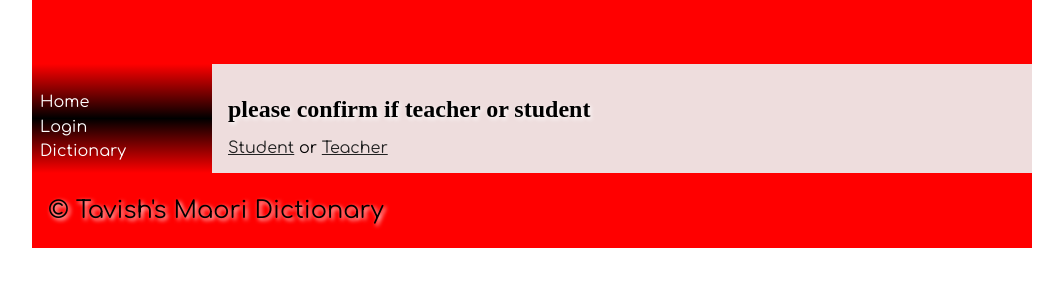
After one commit to tavishpuri16/Maori-Dictionary, a Flask app: page /teacher in a window 1280 px wide. The commit adds this page. Shown: the top 300 px of the page, without its empty margins (108-1171 px from the left). Run offline with Flask 2, Linux system fonts and the light colour scheme; data comes from the database, SQL or seed files in the repository; both versions use the stored data as it was after the commit; some web fonts are replaced.

Commit message:
added teacher or student verification

```diff
--- a/app.py
+++ b/app.py
@@ -15,7 +15,6 @@ app.secret_key = "secret_key"
 # inputs: database file
 # outputs: the connection to the db or none.
 def create_connection(db_file):
-    """ create a connection to the sqlite db"""
     try:
         connection = sqlite3.connect(db_file)
         return connection
@@ -27,7 +26,24 @@ def create_connection(db_file):
 
 @app.route('/')
 def render_homepage():
-    return render_template("home.html", logged_in=is_logged_in())
+    con = create_connection(DB_NAME)
+    query = "SELECT category, id FROM categories"
+    cur = con.cursor()
+    cur.execute(query)
+    categories_list = cur.fetchall()
+    con.close()
+    return render_template("home.html", logged_in=is_logged_in(), category=categories_list)
+
+@app.route('/teacher')
+def render_teacher():
+    con = create_connection(DB_NAME)
+    query = "SELECT category, id FROM categories"
+    cur = con.cursor()
+    cur.execute(query)
+    categories_list = cur.fetchall()
+    con.close()
+    return render_template("teacher.html", logged_in=is_logged_in(), category=categories_list)
+
 
 
 @app.route('/menu')
@@ -70,8 +86,8 @@ def render_login_page():
             userid = user_data[0][0]
             firstname = user_data[0][1]
             db_password = user_data[0][2]
-        except IndexError:
-            return redirect("/login?error=Email+invalid+or+password+incorrect")
+        except IndexError:2
+        return redirect("/login?error=Email+invalid+or+password+incorrect")
 
         if not bcrypt.check_password_hash(db_password, password):
             return redirect(request.referrer + "?error=Email+invalid+or+password+incorrect")
@@ -86,6 +102,12 @@ def render_login_page():
 
 @app.route('/signup', methods=['GET', 'POST'])
 def render_signup_page():
+    con = create_connection(DB_NAME)
+    query = "SELECT category, id FROM categories"
+    cur = con.cursor()
+    cur.execute(query)
+    categories_list = cur.fetchall()
+    con.close()
     if is_logged_in():
         return redirect('/')
 
@@ -130,6 +152,7 @@ def render_dictionary():
     con.close()
     return render_template("dictionary.html", words = words_list, logged_in = is_logged_in())
 
+
 @app.route('/categories')
 def render_categories():
     con = create_connection(DB_NAME)
--- a/templates/base.html
+++ b/templates/base.html
@@ -23,8 +23,15 @@
 			<ul>
                 <li><a href="\">Home</a></li>
 				<li><a href="\login">Login</a></li>
-				<li><a href="\categories">Categories</a></li>
 				<li><a href="\dictionary">Dictionary</a></li>
+				<div id="categories">
+					{% for categories in categories %}
+					<div class = "product-box">
+						<ul><a href = '/dictionary'>{{ categories[0] }}</a></ul>
+        		</div>
+
+        {% endfor %}
+</div>
 
 			</ul>
 		</nav>
--- a/templates/dictionary.html
+++ b/templates/dictionary.html
@@ -12,6 +12,7 @@
             <p> maori: {{ words[1] }}</p>
             <p> <strong> level: </strong> {{ words[2] }}</p>
             <p> <strong> added by: </strong> {{ words[3] }}</p>
+            <p> <strong> definition: </strong> {{ words[4] }}</p>
             <img src="static/images//{{words[5] }}.jpg">
         </div>
 
--- a/templates/login.html
+++ b/templates/login.html
@@ -17,7 +17,7 @@
     </div>
 
     <div class="button-group">
-        <input type="submit" value="Submit"> or <a href="/signup">sign up</a>
+        <input type="submit" value="Submit"> or <a href="/teacher">sign up</a>
         <input type="reset" value="Reset">
     </div>
 
--- /dev/null
+++ b/templates/teacher.html
@@ -0,0 +1,13 @@
+{% extends "base.html" %}
+
+{%block tabheader%} Categories {% endblock %}
+{%block main%}
+
+<h2>please confirm if teacher or student</h2>
+
+<form class ="myform" method="post">
+    <div class=""button-group">
+    <a href="/">Student</a> or <a href = "/signup">Teacher</a>
+    </div>
+</form>
+{%endblock %}
```
Also changed, not shown: maori_dictionary.db, templates/categories.html (renamed from categories.html).
